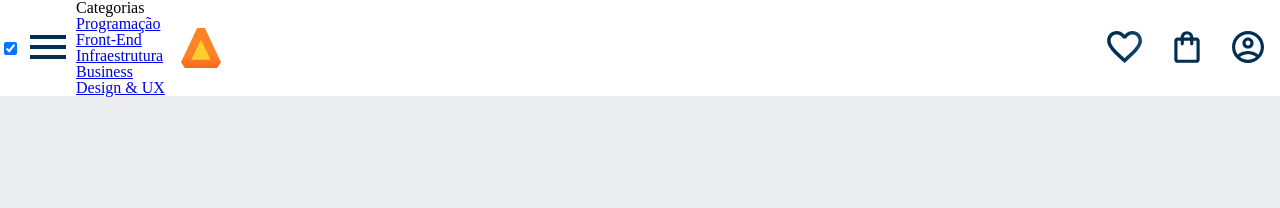
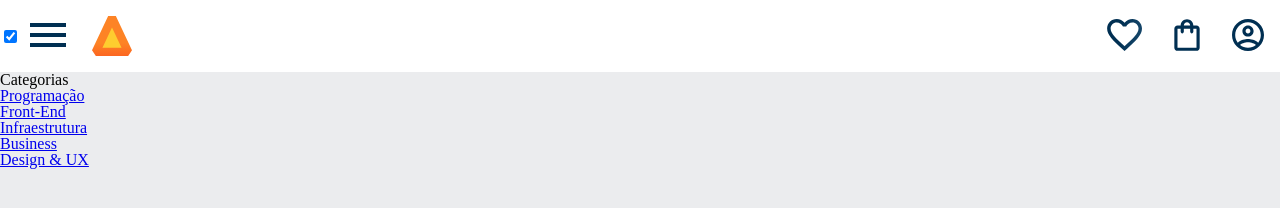
Before and after one commit to Baister/Responsividade, a plain HTML site: page index.html in a window 1280 px wide. Both pictures are taken after a click on the checkbox 10 px from the left and 48 px from the top of the page. Drawn offline with Linux system fonts and the light colour scheme.

Commit message:
Ajustando a posição da Lista

```diff
--- a/styles/header.css
+++ b/styles/header.css
@@ -13,6 +13,8 @@
     display: flex;
     justify-content: space-between; /*Foi cada um pro seu canto*/
     align-items: center; /*Ele alinhou os itens ao centro da linha*/
+    position: relative; /*Alteração feita para ajustar o conteúdo que está saindo assim que o checkbox é marcado.
+    Position: relative libera outros atributos de posicionamento como top, bottom, left, right*/
 }
 
 .container {
@@ -23,3 +25,16 @@
 .container__imagem {
     padding: 1em;
 }
+
+.lista-menu {
+    display: none; /*Sumiu com aquela lista que ficava aparecendo sem ele! E também não ocupa espaço nenhum*/
+    position: absolute;/*Alteração feita para ajustar o conteúdo que está saindo assim que o checkbox é marcado.
+    Position: absolute -->permite que você movimente o elemento de acordo com outro que veio antes ou pai  que tenha a position DIFERENTE de static que é a padrão. Então é para ele se movimentar de acordo com o cabeçalho. Ou seja, pro absolute funcionar teve que mexer no position do cabecalho*/
+    top: 100%; /*Ele tirou 100% do cabecalho e ficou pra baixo. Se fosse 50% ele estaria com metade da posição dentro do cabecalho!*/
+}
+
+.container__botao:checked ~ .lista-menu {
+    display: block; /*Agora quando clica aparece a lista! E quando clica dnv some com ela. :checked é uma pseudo classe, assim como :hover
+    O ~ é como se fosse um combinador css. Ele vai procurar outro elemento que vem em seguida do de antes. É tipo uma condicional do javascript
+    SE o container__botão estiver checked ele vai procurar outro que venha depois dele que tenha a classe lista-menu e vai botar DISPLAY:BLOCK nele, se não tivesse nenhuma com o lista-menu ele faria NADA*/
+}
```
